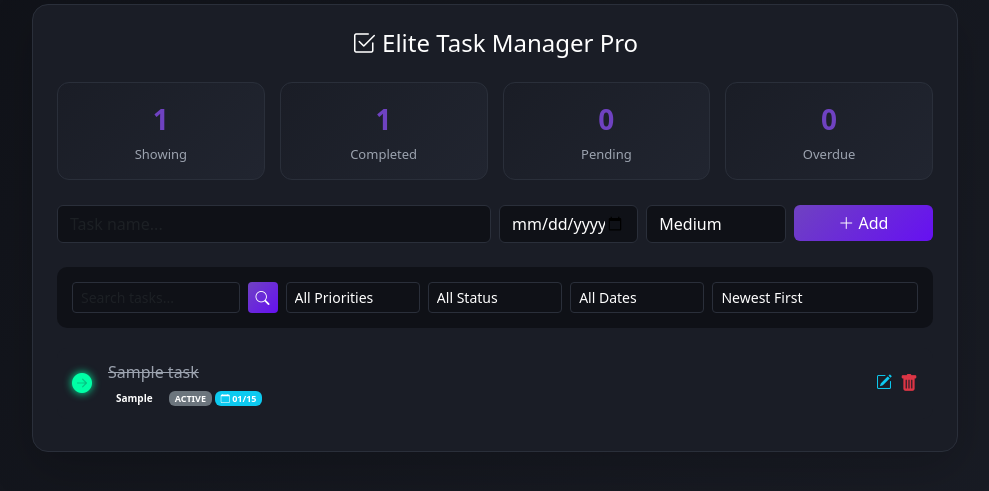
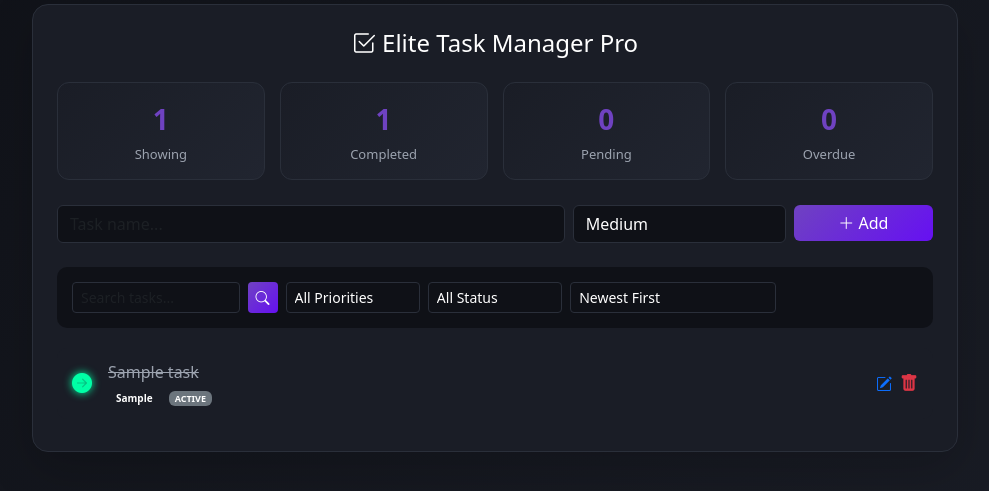
Before and after one commit to SAshoor129/flask-todo-app, a Flask app: page / in a window 1280 px wide. Shown: the part 172-663 px from the top of the page, without its empty margins (145-1134 px from the left). Run offline with Flask 3, Linux system fonts and the light colour scheme; tables that the repository leaves empty hold one stand-in row (values such as "Sample post").

Commit message:
Remove date/due_date feature from UI

```diff
--- a/flask-todo-app/templates/index.html
+++ b/flask-todo-app/templates/index.html
@@ -82,14 +82,15 @@ body {
     color: #ff4d6d;
 }
 
-.edit-btn {
-    color: #0dcaf0;
-    font-size: 16px;
-    cursor: pointer;
+.edit-btn:hover {
+    color: #31d3f3;
 }
 
-.edit-btn:hover {
-    color: #31d3f3;
+.edit-btn {
+    background: none;
+    border: none;
+    padding: 0;
+    cursor: pointer;
 }
 
 .task-link {
@@ -240,13 +241,10 @@ body {
 <!-- Add Task Form -->
 <form action="/add" method="POST" class="mb-4" id="addTaskForm">
 <div class="row g-2">
-<div class="col-md-6">
+<div class="col-md-7">
 <input type="text" name="task" class="form-control" placeholder="Task name..." required>
 </div>
-<div class="col-md-2">
-<input type="date" name="due_date" class="form-control">
-</div>
-<div class="col-md-2">
+<div class="col-md-3">
 <select name="priority" class="form-select">
 <option value="Low">Low</option>
 <option value="Medium" selected>Medium</option>
@@ -296,20 +294,7 @@ body {
 </select>
 </form>
 </div>
-<div class="col-md-2">
-<form method="GET" class="d-inline w-100">
-<input type="hidden" name="q" value="{{ search }}">
-<input type="hidden" name="priority" value="{{ priority_filter }}">
-<input type="hidden" name="status" value="{{ status_filter }}">
-<select name="date_filter" class="form-select form-select-sm" onchange="this.form.submit()">
-<option value="">All Dates</option>
-<option value="overdue" {% if date_filter == 'overdue' %}selected{% endif %}>⏰ Overdue</option>
-<option value="today" {% if date_filter == 'today' %}selected{% endif %}>📅 Today</option>
-<option value="this_week" {% if date_filter == 'this_week' %}selected{% endif %}>📆 This Week</option>
-<option value="no_due_date" {% if date_filter == 'no_due_date' %}selected{% endif %}>📌 No Due Date</option>
-</select>
-</form>
-</div>
+
 <div class="col-md-3">
 <form method="GET" class="d-inline w-100">
 <input type="hidden" name="q" value="{{ search }}">
@@ -319,8 +304,6 @@ body {
 <select name="sort" class="form-select form-select-sm" onchange="this.form.submit()">
 <option value="created_at_desc" {% if sort_by == 'created_at_desc' %}selected{% endif %}>Newest First</option>
 <option value="created_at_asc" {% if sort_by == 'created_at_asc' %}selected{% endif %}>Oldest First</option>
-<option value="due_date_asc" {% if sort_by == 'due_date_asc' %}selected{% endif %}>Due Date (Soon)</option>
-<option value="due_date_desc" {% if sort_by == 'due_date_desc' %}selected{% endif %}>Due Date (Later)</option>
 <option value="priority_high" {% if sort_by == 'priority_high' %}selected{% endif %}>Priority (High→Low)</option>
 <option value="priority_low" {% if sort_by == 'priority_low' %}selected{% endif %}>Priority (Low→High)</option>
 <option value="name_asc" {% if sort_by == 'name_asc' %}selected{% endif %}>Name (A→Z)</option>
@@ -353,21 +336,21 @@ body {
 <div class="task-meta">
 <span class="badge badge-priority badge-{{ task.priority.lower() }}">{{ task.priority }}</span>
 <span class="badge bg-secondary">{{ task.status.upper() }}</span>
-{% if task.due_date %}
-<span class="badge {% if task.is_overdue() %}overdue{% else %}bg-info{% endif %}">
-<i class="bi bi-calendar"></i>
-{% if task.is_overdue() %}OVERDUE{% else %}{{ task.due_date.strftime('%m/%d') }}{% endif %}
-</span>
-{% endif %}
 </div>
 </div>
 
 </div>
 
 <div class="d-flex gap-2">
-<a href="/edit/{{ task.id }}" class="edit-btn" title="Edit task">
+<button type="button" class="btn btn-link edit-btn" title="Edit task" data-bs-toggle="modal" data-bs-target="#editModal"
+data-task-id="{{ task.id }}"
+data-task-name="{{ task.name|replace('"', '&quot;')|replace("'", '&#39;') }}"
+data-task-description="{{ task.description|replace('"', '&quot;')|replace("'", '&#39;') if task.description else '' }}"
+data-task-priority="{{ task.priority }}"
+data-task-status="{{ task.status }}"
+onclick="editFromButton(this)">
 <i class="bi bi-pencil-square"></i>
-</a>
+</button>
 <a href="/delete/{{ task.id }}" class="delete-btn" title="Delete task" onclick="return confirm('Delete this task?')">
 <i class="bi bi-trash-fill"></i>
 </a>
@@ -445,12 +428,6 @@ body {
 <div class="row">
 <div class="col-md-6">
 <div class="mb-3">
-<label class="form-label text-white">Due Date</label>
-<input type="datetime-local" name="due_date" class="form-control">
-</div>
-</div>
-<div class="col-md-6">
-<div class="mb-3">
 <label class="form-label text-white">Priority</label>
 <select name="priority" class="form-select">
 <option value="Low">Low</option>
@@ -499,12 +476,6 @@ body {
 <div class="row">
 <div class="col-md-6">
 <div class="mb-3">
-<label class="form-label text-white">Due Date</label>
-<input type="datetime-local" id="editDueDateInput" name="due_date" class="form-control">
-</div>
-</div>
-<div class="col-md-6">
-<div class="mb-3">
 <label class="form-label text-white">Priority</label>
 <select id="editPriorityInput" name="priority" class="form-select">
 <option value="Low">Low</option>
@@ -535,12 +506,17 @@ body {
 <script src="https://cdn.jsdelivr.net/npm/bootstrap@5.3.2/dist/js/bootstrap.bundle.min.js"></script>
 
 <script>
-function setEditTask(taskId, taskName, taskDescription, taskPriority, taskStatus, taskDueDate) {
+function editFromButton(buttonElement) {
+    const taskId = buttonElement.dataset.taskId;
+    const taskName = buttonElement.dataset.taskName;
+    const taskDescription = buttonElement.dataset.taskDescription;
+    const taskPriority = buttonElement.dataset.taskPriority;
+    const taskStatus = buttonElement.dataset.taskStatus;
+
     document.getElementById('editTaskInput').value = taskName;
     document.getElementById('editDescriptionInput').value = taskDescription || '';
     document.getElementById('editPriorityInput').value = taskPriority || 'Medium';
     document.getElementById('editStatusInput').value = taskStatus || 'todo';
-    document.getElementById('editDueDateInput').value = taskDueDate || '';
     document.getElementById('editForm').action = '/update/' + taskId;
 }
 </script>
```
